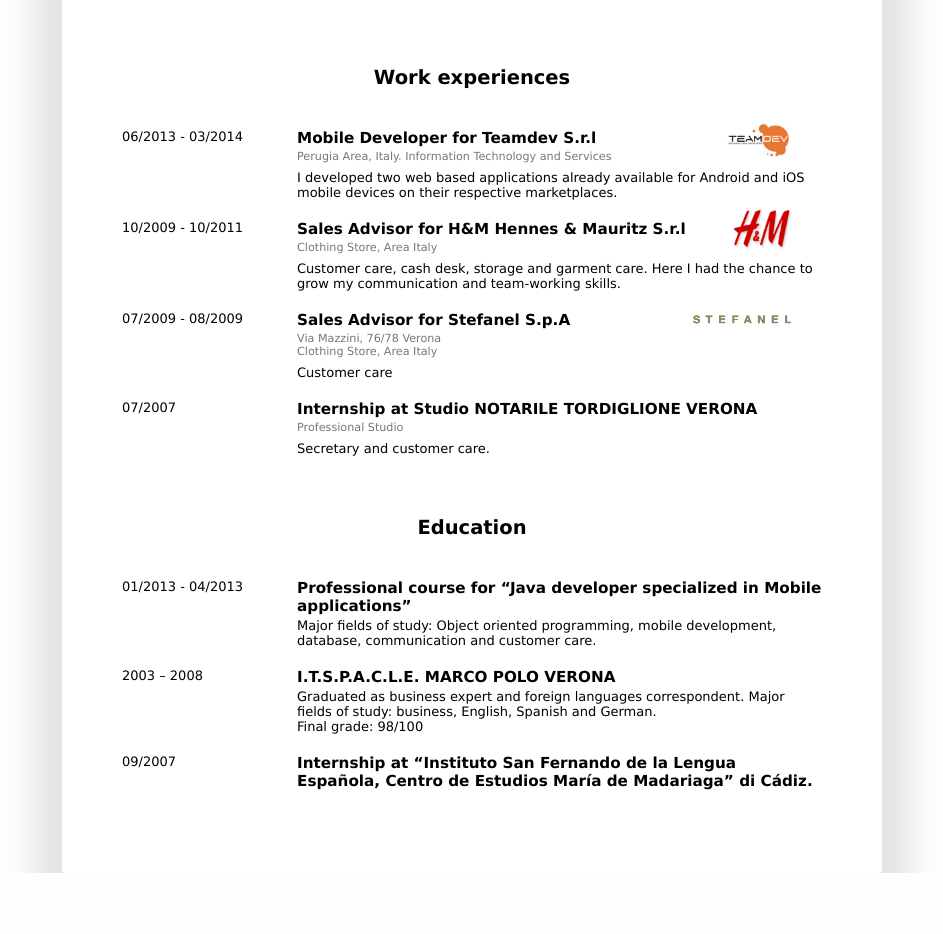
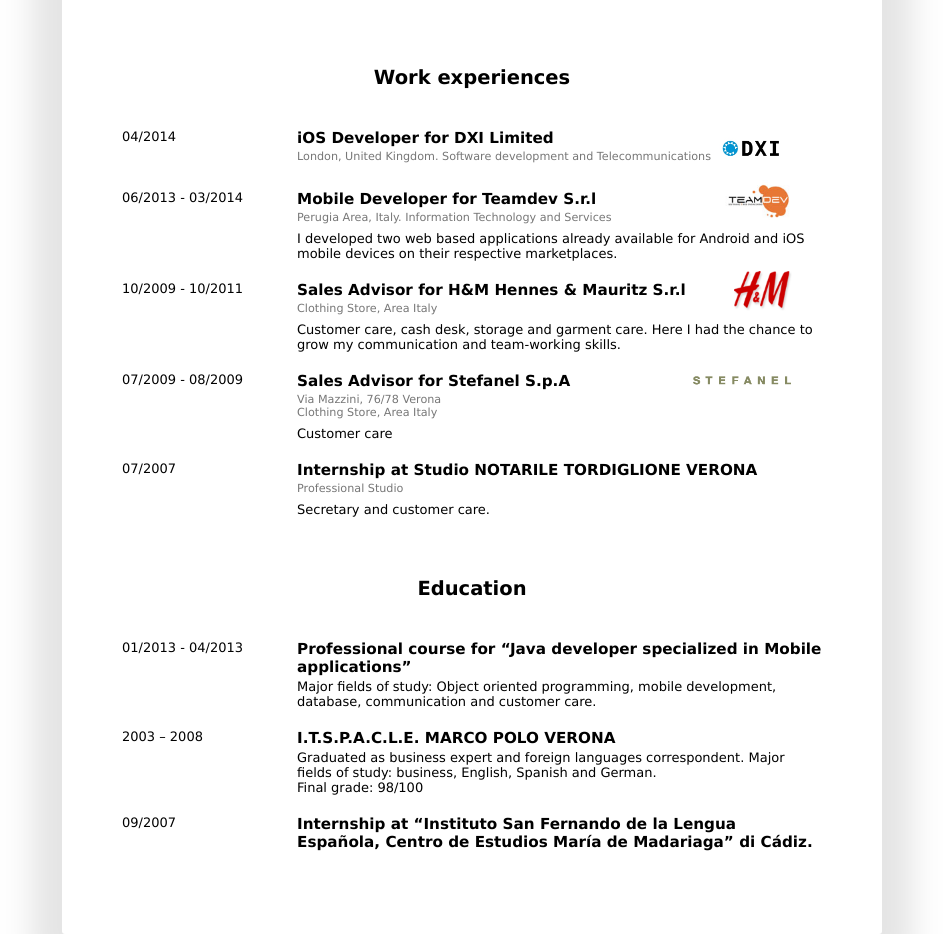
Before and after one commit to nicky1525/my-cv-template, a plain HTML site: page index.html in a window 1280 px wide. Shown: the part 1160-2094 px from the top of the page, without its empty margins (168-1111 px from the left). Before the commit the page ends 2033 px from the top, so only its background shows below. Drawn offline with Linux system fonts and the light colour scheme.

Commit message:
Adding new work experience

```diff
--- a/index.html
+++ b/index.html
@@ -127,6 +127,16 @@
       <h2>Work experiences</h2>
 
       <div class="experiences-row">
+        <div class="cell clearfix">04/2014</div>
+        <div class="cell clearfix">
+          <h3>iOS Developer for DXI Limited</h3>
+          <div class="place">London, United Kingdom. Software development and Telecommunications</div>
+          <div class="description"></div>
+          <div class="image"><img src="companies/dxi_logo.jpg" alt="DXI Limited"></div>
+        </div>
+      </div><!-- //experiences-row -->
+
+      <div class="experiences-row">
         <div class="cell clearfix">06/2013 - 03/2014</div>
         <div class="cell clearfix">
           <h3>Mobile Developer for Teamdev S.r.l</h3>
```
Also changed, not shown: companies/dxi_logo.jpg (added), style2.css (line endings or trailing spaces), 1 other file.
